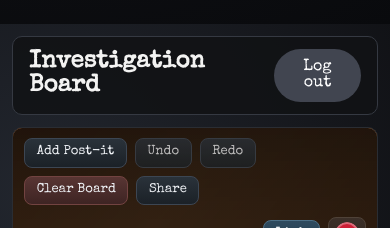
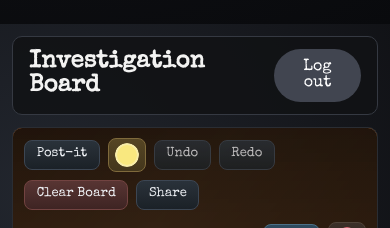
Before and after one commit to moke-codes/caseboard, a Nuxt app: page / in a window 390 px wide. Shown: the part 820-1048 px from the top of the page. Built offline with nearby package versions, Linux system fonts and the light colour scheme.

Commit message:
Add movable post-it controls

```diff
--- a/assets/css/main.css
+++ b/assets/css/main.css
@@ -255,6 +255,11 @@ button:hover:not(:disabled) {
 .thread-color-control input[type="color"]::-moz-color-swatch {
   border: 2px solid rgba(245, 245, 245, 0.35);
   border-radius: 50%;
+}
+
+.postit-color-control {
+  border-color: #7f6a3c;
+  background: linear-gradient(180deg, #564624, #43361c);
 }
 
 #board-dropzone {
@@ -772,8 +777,10 @@ button:hover:not(:disabled) {
   content: "";
   position: absolute;
   inset: 0;
-  background: linear-gradient(130deg, #fef5ac, #ffe96a);
-  border: 1px solid #e0cb58;
+  background:
+    linear-gradient(130deg, rgba(255, 255, 255, 0.18), rgba(255, 255, 255, 0)),
+    var(--postit-color, #f9e87f);
+  border: 1px solid rgba(95, 74, 28, 0.42);
   box-shadow: 0 7px 15px rgba(0, 0, 0, 0.3);
   z-index: 36;
 }
--- a/pages/index.vue
+++ b/pages/index.vue
@@ -655,6 +655,12 @@ function onThreadColorInput(event: Event) {
   boardStore.setLinkColor(target.value);
 }
 
+function onPostItColorInput(event: Event) {
+  if (!canEditBoard.value) return;
+  const target = event.target as HTMLInputElement;
+  boardStore.setPostItColor(target.value);
+}
+
 function onUndo() {
   boardStore.undo();
 }
@@ -925,7 +931,7 @@ function initInteract() {
 
   interactApi(".postit").draggable({
     inertia: true,
-    allowFrom: ".postit-handle",
+    ignoreFrom: ".postit-editor, .postit-actions a, .postit-actions .action-link",
     listeners: {
       start() {
         boardStore.beginHistoryBatch();
@@ -1131,7 +1137,15 @@ onUnmounted(() => {
         <section id="board-panel">
           <div class="board-toolbar">
             <div class="toolbar-group">
-              <button class="tool-btn" :disabled="!canEditBoard" @click="addPostIt">Add Post-it</button>
+              <button class="tool-btn" :disabled="!canEditBoard" @click="addPostIt">Post-it</button>
+              <label class="thread-color-control postit-color-control" aria-label="Post-it color">
+                <input
+                  :value="boardStore.postItColor"
+                  :disabled="!canEditBoard"
+                  type="color"
+                  @input="onPostItColorInput"
+                />
+              </label>
               <button class="tool-btn" :disabled="!canEditBoard || !boardStore.canUndo" @click="onUndo">Undo</button>
               <button class="tool-btn" :disabled="!canEditBoard || !boardStore.canRedo" @click="onRedo">Redo</button>
               <button class="tool-btn tool-btn-danger" :disabled="!canEditBoard" @click="openClearBoardModal">
@@ -1282,7 +1296,7 @@ onUnmounted(() => {
                 class="postit"
                 :class="{ selected: boardStore.selectedLinkTargets.includes(`note:${note.id}`) }"
                 :data-note-id="note.id"
-                :style="{ left: `${note.x}px`, top: `${note.y}px` }"
+                :style="{ left: `${note.x}px`, top: `${note.y}px`, '--postit-color': note.color }"
                 @click.stop="onPostItClick(note.id)"
               >
                 <div class="pin pin-postit" aria-hidden="true"></div>
--- a/stores/board.ts
+++ b/stores/board.ts
@@ -24,10 +24,96 @@ interface BoardHistorySnapshot {
   linkMode: boolean;
   selectedLinkTargets: string[];
   linkColor: string;
+  postItColor: string;
 }
 
 function cloneState<T>(state: T): T {
   return JSON.parse(JSON.stringify(state)) as T;
+}
+
+function hexToRgb(hex: string) {
+  const normalized = hex.replace("#", "").trim();
+  if (!/^[0-9a-f]{6}$/i.test(normalized)) return null;
+  const value = Number.parseInt(normalized, 16);
+  return {
+    r: (value >> 16) & 255,
+    g: (value >> 8) & 255,
+    b: value & 255,
+  };
+}
+
+function rgbToHex(r: number, g: number, b: number) {
+  const clamp = (value: number) => Math.max(0, Math.min(255, Math.round(value)));
+  const toHex = (value: number) => clamp(value).toString(16).padStart(2, "0");
+  return `#${toHex(r)}${toHex(g)}${toHex(b)}`;
+}
+
+function rgbToHsl(r: number, g: number, b: number) {
+  const rn = r / 255;
+  const gn = g / 255;
+  const bn = b / 255;
+  const max = Math.max(rn, gn, bn);
+  const min = Math.min(rn, gn, bn);
+  const delta = max - min;
+
+  let h = 0;
+  if (delta !== 0) {
+    if (max === rn) h = ((gn - bn) / delta) % 6;
+    else if (max === gn) h = (bn - rn) / delta + 2;
+    else h = (rn - gn) / delta + 4;
+    h = Math.round(h * 60);
+    if (h < 0) h += 360;
+  }
+
+  const l = (max + min) / 2;
+  const s = delta === 0 ? 0 : delta / (1 - Math.abs(2 * l - 1));
+  return { h, s, l };
+}
+
+function hslToRgb(h: number, s: number, l: number) {
+  const c = (1 - Math.abs(2 * l - 1)) * s;
+  const x = c * (1 - Math.abs(((h / 60) % 2) - 1));
+  const m = l - c / 2;
+
+  let r1 = 0;
+  let g1 = 0;
+  let b1 = 0;
+
+  if (h < 60) {
+    r1 = c;
+    g1 = x;
+  } else if (h < 120) {
+    r1 = x;
+    g1 = c;
+  } else if (h < 180) {
+    g1 = c;
+    b1 = x;
+  } else if (h < 240) {
+    g1 = x;
+    b1 = c;
+  } else if (h < 300) {
+    r1 = x;
+    b1 = c;
+  } else {
+    r1 = c;
+    b1 = x;
+  }
+
+  return {
+    r: (r1 + m) * 255,
+    g: (g1 + m) * 255,
+    b: (b1 + m) * 255,
+  };
+}
+
+function forceLightTone(hex: string) {
+  const rgb = hexToRgb(hex);
+  if (!rgb) return "#f9e87f";
+  const hsl = rgbToHsl(rgb.r, rgb.g, rgb.b);
+  const adjustedLightness = Math.max(hsl.l, 0.72);
+  const adjustedSaturation = Math.max(Math.min(hsl.s, 0.95), 0.28);
+  const adjusted = hslToRgb(hsl.h, adjustedSaturation, adjustedLightness);
+  return rgbToHex(adjusted.r, adjusted.g, adjusted.b);
 }
 
 export const useBoardStore = defineStore("board", () => {
@@ -40,6 +126,7 @@ export const useBoardStore = defineStore("board", () => {
 
   const linkMode = ref(false);
   const linkColor = ref("#cc1f36");
+  const postItColor = ref("#f9e87f");
   const selectedLinkTargets = ref<string[]>([]);
 
   const cardSeed = ref(1);
@@ -68,6 +155,7 @@ export const useBoardStore = defineStore("board", () => {
       linkMode: linkMode.value,
       selectedLinkTargets: [...selectedLinkTargets.value],
       linkColor: linkColor.value,
+      postItColor: postItColor.value,
     };
   }
 
@@ -102,6 +190,7 @@ export const useBoardStore = defineStore("board", () => {
     linkMode.value = snapshot.linkMode;
     selectedLinkTargets.value = [...snapshot.selectedLinkTargets];
     linkColor.value = snapshot.linkColor;
+    postItColor.value = snapshot.postItColor;
     isApplyingHistory.value = false;
   }
 
@@ -171,6 +260,7 @@ export const useBoardStore = defineStore("board", () => {
         cardSeed: cardSeed.value,
         postItSeed: postItSeed.value,
         linkSeed: linkSeed.value,
+        postItColor: postItColor.value,
       },
     };
   }
@@ -189,6 +279,7 @@ export const useBoardStore = defineStore("board", () => {
       linkSeed.value = fresh.linkSeed;
       linkMode.value = false;
       selectedLinkTargets.value = [];
+      postItColor.value = "#f9e87f";
       resetHistoryState();
       return;
     }
@@ -201,6 +292,11 @@ export const useBoardStore = defineStore("board", () => {
     linkSeed.value = saved.linkSeed ?? 1;
     linkMode.value = false;
     selectedLinkTargets.value = [];
+    postItColor.value = forceLightTone(saved.postItColor ?? "#f9e87f");
+    postIts.value = postIts.value.map((note) => ({
+      ...note,
+      color: forceLightTone(note.color ?? saved.postItColor ?? "#f9e87f"),
+    }));
     resetHistoryState();
   }
 
@@ -212,6 +308,7 @@ export const useBoardStore = defineStore("board", () => {
       cardSeed: cardSeed.value,
       postItSeed: postItSeed.value,
       linkSeed: linkSeed.value,
+      postItColor: postItColor.value,
     };
   }
 
@@ -225,6 +322,11 @@ export const useBoardStore = defineStore("board", () => {
     linkSeed.value = board.linkSeed ?? 1;
     linkMode.value = false;
     selectedLinkTargets.value = [];
+    postItColor.value = forceLightTone(board.postItColor ?? "#f9e87f");
+    postIts.value = postIts.value.map((note) => ({
+      ...note,
+      color: forceLightTone(note.color ?? board.postItColor ?? "#f9e87f"),
+    }));
     resetHistoryState();
   }
 
@@ -235,6 +337,7 @@ export const useBoardStore = defineStore("board", () => {
     links.value = [];
     selectedLinkTargets.value = [];
     linkMode.value = false;
+    postItColor.value = "#f9e87f";
     cardSeed.value = 1;
     postItSeed.value = 1;
     linkSeed.value = 1;
@@ -280,6 +383,7 @@ export const useBoardStore = defineStore("board", () => {
       x: 30 + offset * 14,
       y: 26 + offset * 12,
       text: "",
+      color: postItColor.value,
     });
     markChanged();
   }
@@ -331,6 +435,10 @@ export const useBoardStore = defineStore("board", () => {
     linkColor.value = color;
   }
 
+  function setPostItColor(color: string) {
+    postItColor.value = forceLightTone(color);
+  }
+
   function addLink(from: string, to: string, color = linkColor.value) {
     recordBeforeMutation();
     links.value.push({
@@ -364,6 +472,7 @@ export const useBoardStore = defineStore("board", () => {
     changeVersion,
     linkMode,
     linkColor,
+    postItColor,
     selectedLinkTargets,
     addCard,
     moveCardByDelta,
@@ -381,6 +490,7 @@ export const useBoardStore = defineStore("board", () => {
     redo,
     setLinkMode,
     setLinkColor,
+    setPostItColor,
     addLink,
     selectTargetForLink,
     hydrateForHandle,
--- a/types/caseboard.ts
+++ b/types/caseboard.ts
@@ -44,6 +44,7 @@ export interface PostIt {
   x: number;
   y: number;
   text: string;
+  color: string;
 }
 
 export interface ThreadLink {
@@ -60,6 +61,7 @@ export interface PersistedBoard {
   cardSeed: number;
   postItSeed: number;
   linkSeed: number;
+  postItColor?: string;
 }
 
 export interface SessionIdentity {
```
